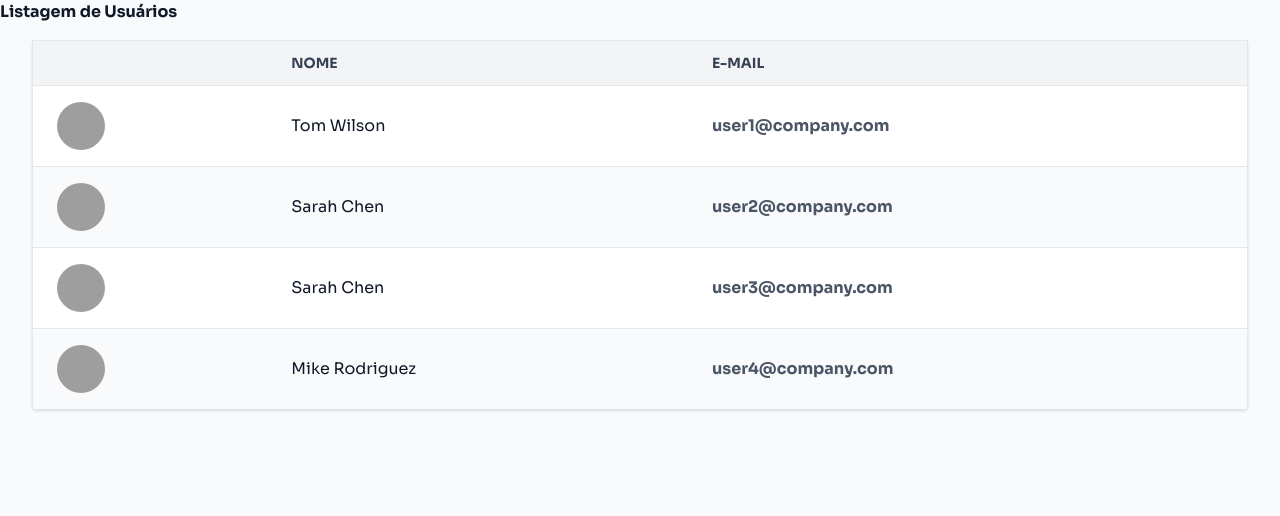
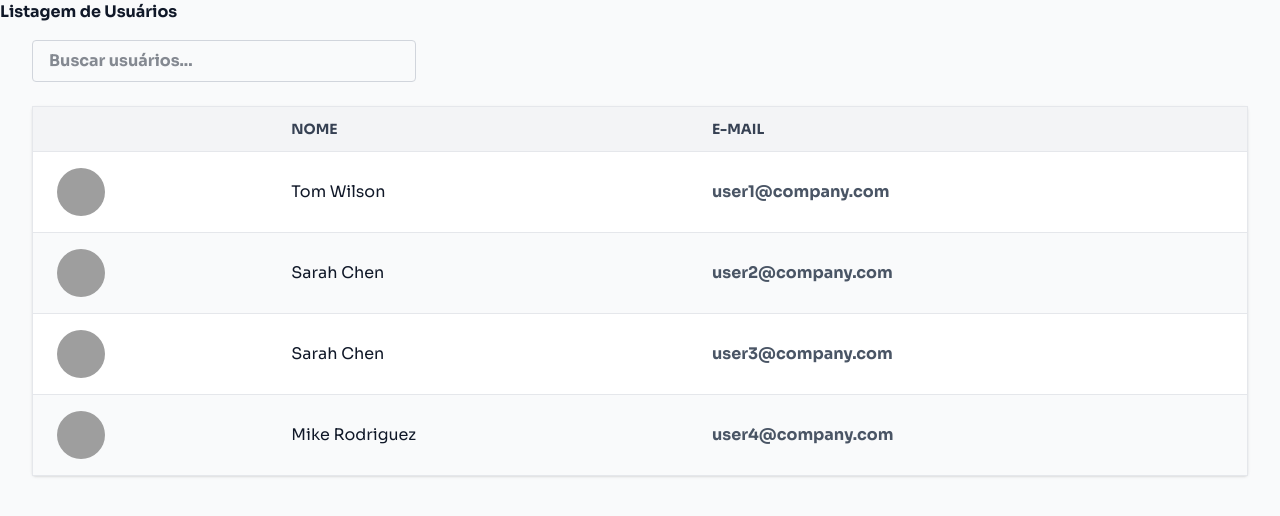
Before and after one commit to FelipeZeferino/pac360, a React (Vite) app: page / in a window 1280 px wide. Shown: the top 516 px of the page. Built offline with nearby package versions, Linux system fonts and the light colour scheme; grey boxes are pictures that could not be loaded.

Commit message:
feat(web): added favicon and search input

```diff
--- a/index.html
+++ b/index.html
@@ -2,7 +2,7 @@
 <html lang="en">
   <head>
     <meta charset="UTF-8" />
-    <link rel="icon" type="image/svg+xml" href="/vite.svg" />
+    <link rel="icon" type="image/svg+xml" href="./favicon.ico" />
     <link rel="preconnect" href="https://fonts.googleapis.com" />
     <link rel="preconnect" href="https://fonts.gstatic.com" crossorigin />
     <link href="https://fonts.googleapis.com/css2?family=Sora&display=swap" rel="stylesheet" />
--- a/src/components/UserList.tsx
+++ b/src/components/UserList.tsx
@@ -1,11 +1,25 @@
 // src/components/UserList.tsx
+import { useState } from 'react'
 import { mockUsers } from '../data/mockUsers'
 import UserTable from './UserTable'
+import type { IUser } from '../types/User'
 
 export default function UserList() {
+  const [searchTerm, setSearchTerm] = useState('')
+  const [users] = useState<IUser[]>(mockUsers)
+
+  const filteredUsers = users.filter((user: IUser) => user.name.toLowerCase().includes(searchTerm.toLowerCase()))
   return (
     <div className="container mx-auto p-4 overflow-x-auto max-w-[1248px]">
-      <UserTable users={mockUsers} />
+      <input
+        type="text"
+        placeholder="Buscar usuários..."
+        value={searchTerm}
+        onChange={(e) => setSearchTerm(e.target.value)}
+        className="w-full max-w-sm border border-gray-300 rounded px-4 py-2 mb-6 focus:outline-none focus:ring-2 focus:ring-blue-500 transition"
+      />
+
+      <UserTable users={filteredUsers ?? mockUsers} />
     </div>
   )
 }
```
Also changed, not shown: 1 other file (tests, documents, lock files or other folders).
